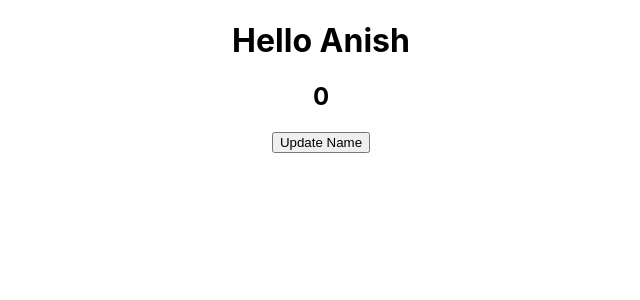
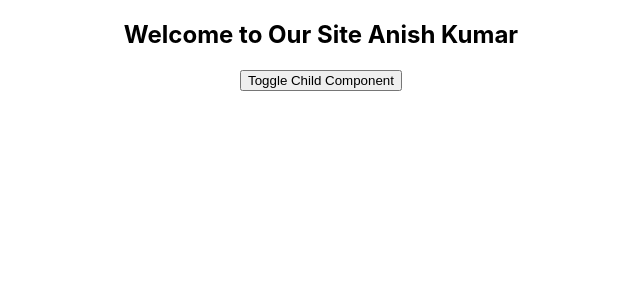
Before and after one commit to Anishkumardiwan/ReactJs-Practice, a React (Create React App) app: page / in a window 1280 px wide. Shown: the top 300 px of the page, without its empty margins (319-959 px from the left). Built offline with nearby package versions, Linux system fonts and the light colour scheme.

Commit message:
Component Will Unmount

```diff
--- a/src/App.js
+++ b/src/App.js
@@ -1,32 +1,30 @@
 import { React, Component, useState } from 'react';
 import './App.css';
+import User from './Component/User';
 
 class App extends Component {
 
   constructor() {
     super();
     this.state = {
-      name: "Anish",
-      count: 0
+      show: true
     }
     console.log("Constructor");
   }
 
-  shouldComponentUpdate() {
-    console.log("Should Component Update", this.state.count);
-    if (this.state.count > 5 && this.state.count < 10) {
-      return true;
-    }
-  }
+  // shouldComponentUpdate() {
+  //   console.log("Should Component Update");
+  // }
 
   render() {
     console.log("Render");
 
     return (
       <div className='App'>
-        <h1>Hello {this.state.name}</h1>
-        <h2>{this.state.count}</h2>
-        <button onClick={() => this.setState({ count: this.state.count + 1 })} >Update Name</button>
+        {
+          this.state.show ? <User /> : <h2>Child Component Remove</h2>
+        }
+        <button onClick={()=> this.setState({show: !this.state.show})} >Toggle Child Component</button>
       </div>
     );
   }
--- a/src/Component/User.js
+++ b/src/Component/User.js
@@ -5,10 +5,14 @@ class User extends React.Component{
         super();
     }
 
+    componentWillUnmount(){
+        console.log("Component Will Unmount");
+    }
+
     render(){
         return(
             <div>
-                <h2>Welcome to {this.props.name} Kumar</h2>
+                <h2>Welcome to Our Site Anish Kumar</h2>
             </div>
         );
     }
```
